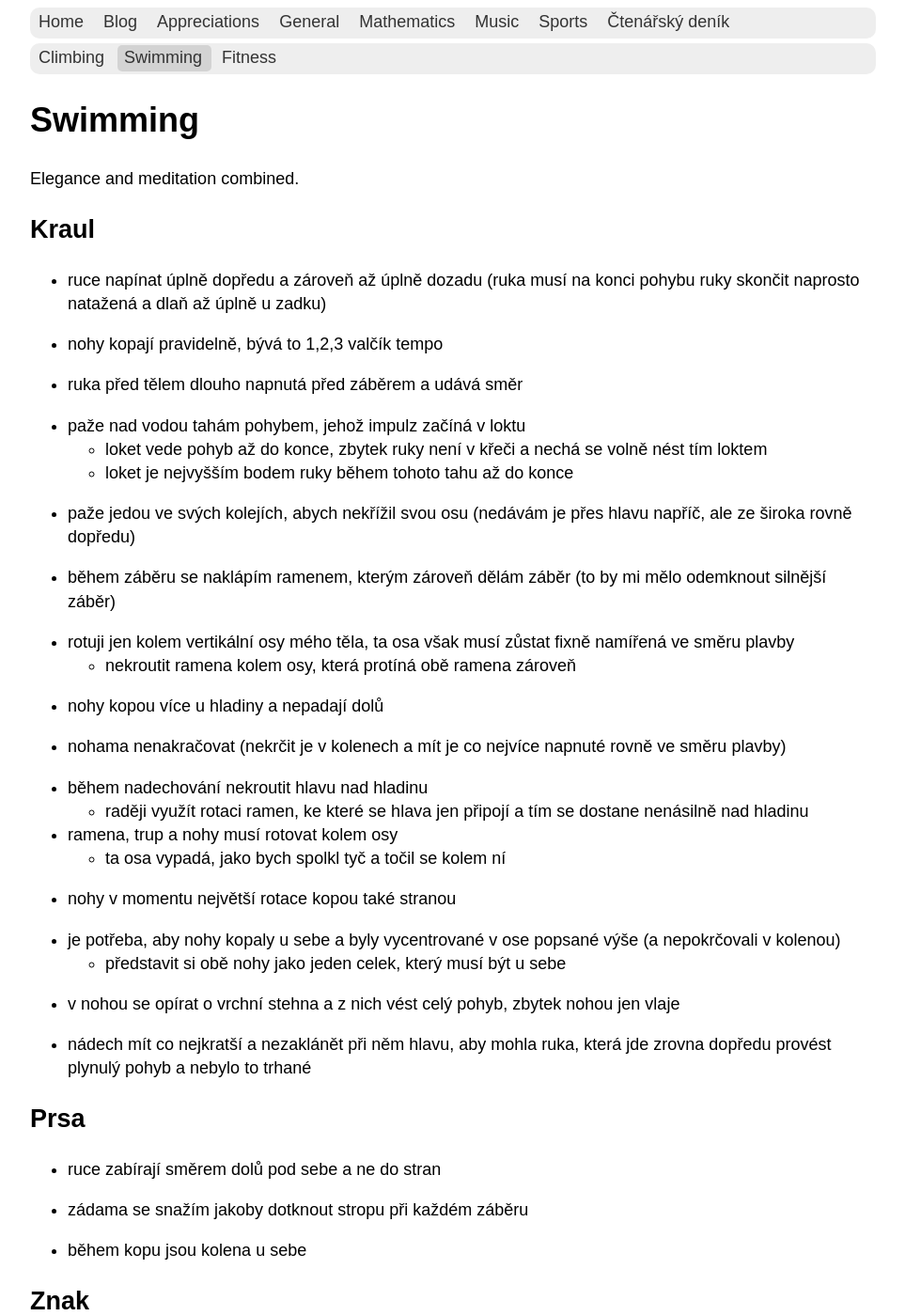
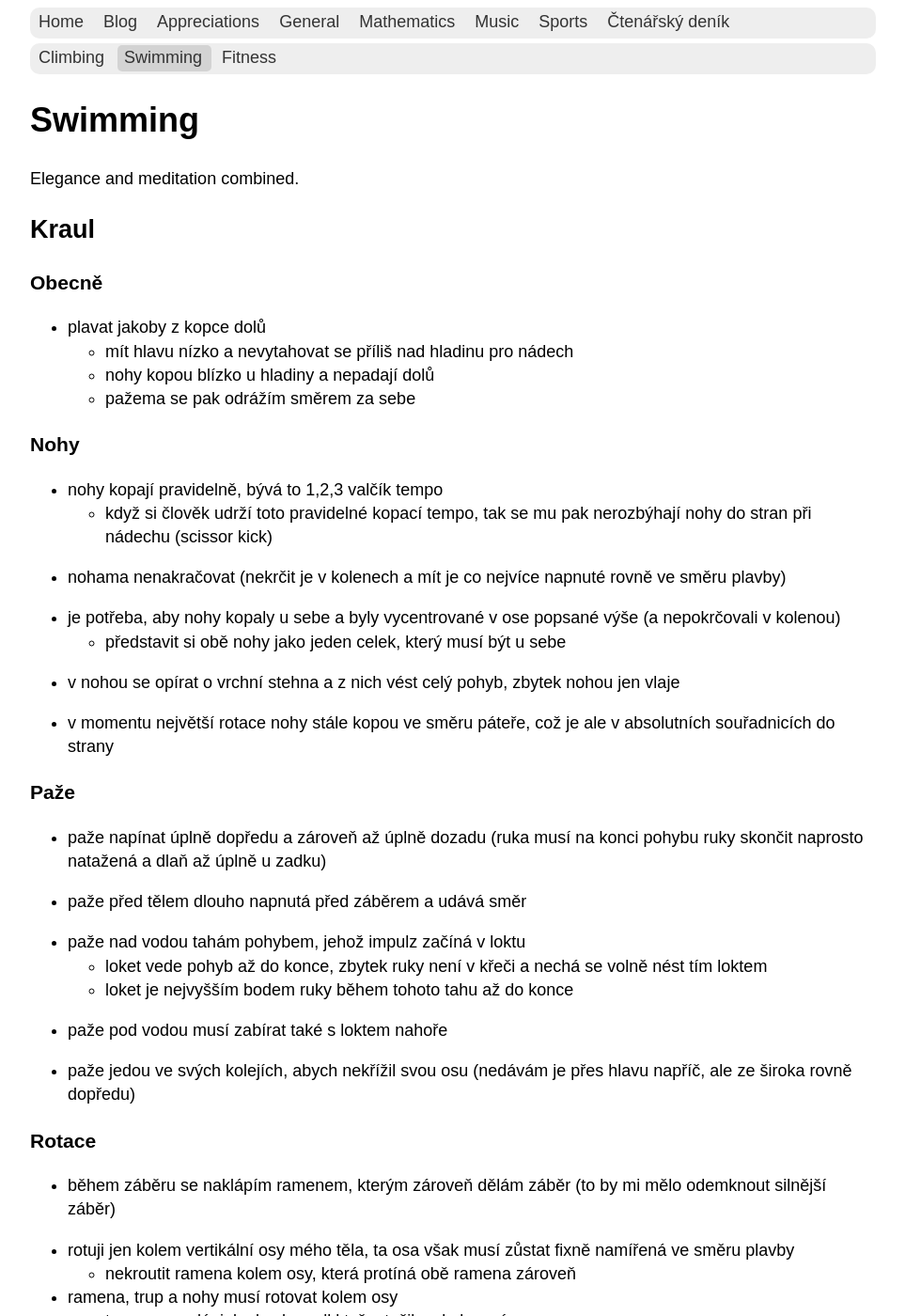
Before and after one commit to hartmaj2/hartmaj2.github.io, a Jekyll site: the page built from sections/sports/swimming.md, in a window 1280 px wide and 1400 px high. Shown: the whole window at 94% size, without its empty margins (158-1121 px from the left). Built offline with Jekyll 4.4.1, drawn with Linux system fonts in a browser that asks for light colours; some of the changed text lies outside the part shown.

Commit message:
Update swimming

```diff
--- a/sections/sports/swimming.md
+++ b/sections/sports/swimming.md
@@ -13,39 +13,55 @@ Elegance and meditation combined.
 
 ## Kraul
 
-- ruce napínat úplně dopředu a zároveň až úplně dozadu (ruka musí na konci pohybu ruky skončit naprosto natažená a dlaň až úplně u zadku)
+### Obecně
+
+- plavat jakoby z kopce dolů
+  - mít hlavu nízko a nevytahovat se příliš nad hladinu pro nádech
+  - nohy kopou blízko u hladiny a nepadají dolů
+  - pažema se pak odrážím směrem za sebe
+
+### Nohy
 
 - nohy kopají pravidelně, bývá to 1,2,3 valčík tempo
+  - když si člověk udrží toto pravidelné kopací tempo, tak se mu pak nerozbýhají nohy do stran při nádechu (scissor kick)
 
-- ruka před tělem dlouho napnutá před záběrem a udává směr
+- nohama nenakračovat (nekrčit je v kolenech a mít je co nejvíce napnuté rovně ve směru plavby)
+
+- je potřeba, aby nohy kopaly u sebe a byly vycentrované v ose popsané výše (a nepokrčovali v kolenou)
+  - představit si obě nohy jako jeden celek, který musí být u sebe
+
+- v nohou se opírat o vrchní stehna a z nich vést celý pohyb, zbytek nohou jen vlaje
+
+- v momentu největší rotace nohy stále kopou ve směru páteře, což je ale v absolutních souřadnicích do strany
+
+### Paže
+
+- paže napínat úplně dopředu a zároveň až úplně dozadu (ruka musí na konci pohybu ruky skončit naprosto natažená a dlaň až úplně u zadku)
+
+- paže před tělem dlouho napnutá před záběrem a udává směr
 
 - paže nad vodou tahám pohybem, jehož impulz začíná v loktu
   - loket vede pohyb až do konce, zbytek ruky není v křeči a nechá se volně nést tím loktem
   - loket je nejvyšším bodem ruky během tohoto tahu až do konce
 
+- paže pod vodou musí zabírat také s loktem nahoře
+
 - paže jedou ve svých kolejích, abych nekřížil svou osu (nedávám je přes hlavu napříč, ale ze široka rovně dopředu)
+
+### Rotace
 
 - během záběru se naklápím ramenem, kterým zároveň dělám záběr (to by mi mělo odemknout silnější záběr)
 
 - rotuji jen kolem vertikální osy mého těla, ta osa však musí zůstat fixně namířená ve směru plavby
   - nekroutit ramena kolem osy, která protíná obě ramena zároveň
 
-- nohy kopou více u hladiny a nepadají dolů
+- ramena, trup a nohy musí rotovat kolem osy
+  - ta osa vypadá, jako bych spolkl tyč a točil se kolem ní
 
-- nohama nenakračovat (nekrčit je v kolenech a mít je co nejvíce napnuté rovně ve směru plavby)
+### Dýchání
 
 - během nadechování nekroutit hlavu nad hladinu
   - raději využít rotaci ramen, ke které se hlava jen připojí a tím se dostane nenásilně nad hladinu
-
-- ramena, trup a nohy musí rotovat kolem osy
-  - ta osa vypadá, jako bych spolkl tyč a točil se kolem ní
-
-- nohy v momentu největší rotace kopou také stranou
-
-- je potřeba, aby nohy kopaly u sebe a byly vycentrované v ose popsané výše (a nepokrčovali v kolenou)
-  - představit si obě nohy jako jeden celek, který musí být u sebe
-
-- v nohou se opírat o vrchní stehna a z nich vést celý pohyb, zbytek nohou jen vlaje
 
 - nádech mít co nejkratší a nezaklánět při něm hlavu, aby mohla ruka, která jde zrovna dopředu provést plynulý pohyb a nebylo to trhané
 
```
